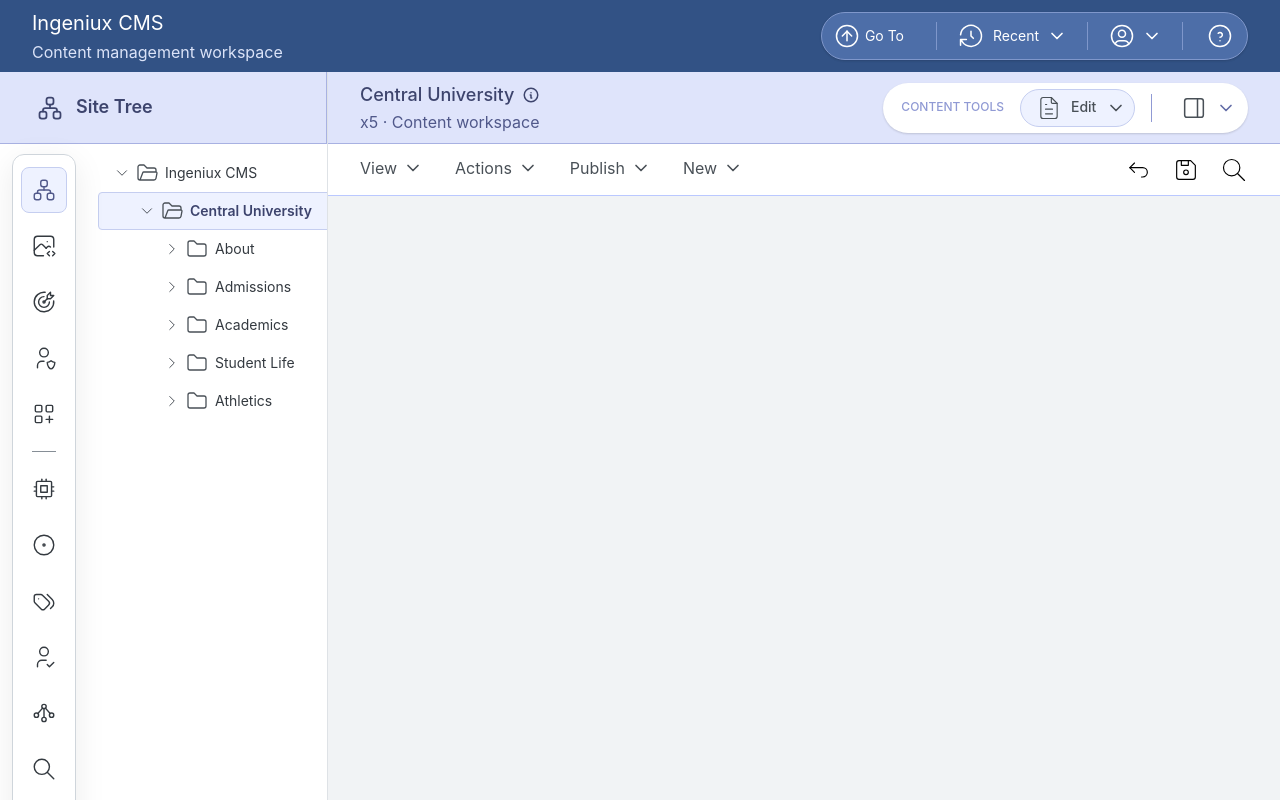
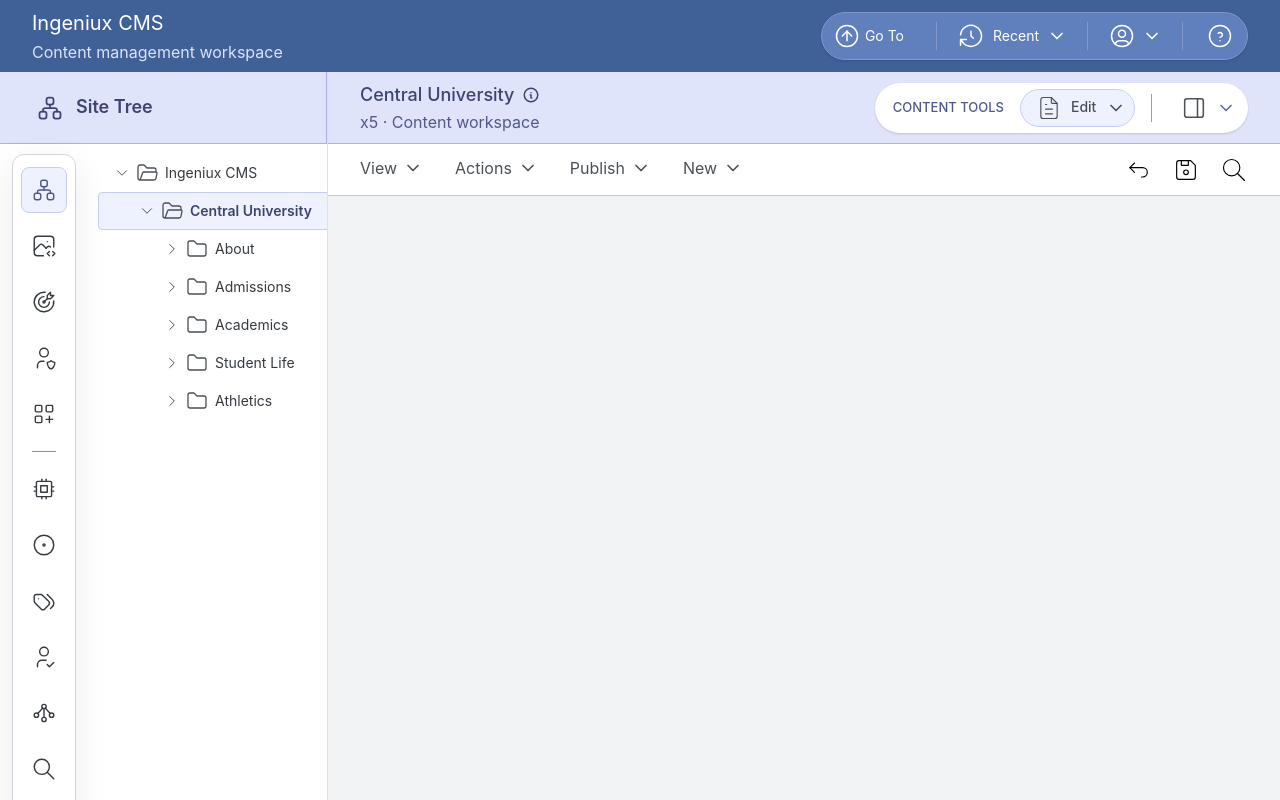
Before and after one commit to josephxbrick/mantine-app-cms-navigation, a React (Vite) app: page / in a window 1280 px wide. Built offline with nearby package versions, Linux system fonts and the light colour scheme.

Commit message:
getting ready to transfer to my work machine

```diff
--- a/src/components/toolbars/primary/PrimaryToolbar.tsx
+++ b/src/components/toolbars/primary/PrimaryToolbar.tsx
@@ -155,9 +155,9 @@ export function PrimaryToolbar() {
       >
         <Group gap="md">
           <Text
-            size="xs"
+            fz={13}
             fw={500}
-            c="asxIndigo.4"
+            c="asxIndigo.8"
             tt="uppercase"
           >
             Content Tools
--- a/src/components/toolbars/product/ProductToolbar.tsx
+++ b/src/components/toolbars/product/ProductToolbar.tsx
@@ -80,7 +80,7 @@ export function ProductToolbar({
       px="xl"
       align="center"
       justify="space-between"
-      bg="asxBlue.9"
+      bg="asxBlue.8"
       c="asxGray.0"
     >
       <Stack gap={0}>
@@ -97,7 +97,7 @@ export function ProductToolbar({
         radius="xl"
         px={10}
         py={4}
-        bg="asxBlue.7"
+        bg="asxBlue.6"
         shadow="xs"
         style={{
           border: "1px solid var(--mantine-color-asxBlue-4)",
@@ -154,7 +154,7 @@ export function ProductToolbar({
                   rightSection={
                     <ActionIcon
                       variant="transparent"
-                      color="asxBlue"
+                      color="asxBlue.0"
                       size="sm"
                       onClick={handleClose}
                     >
```
